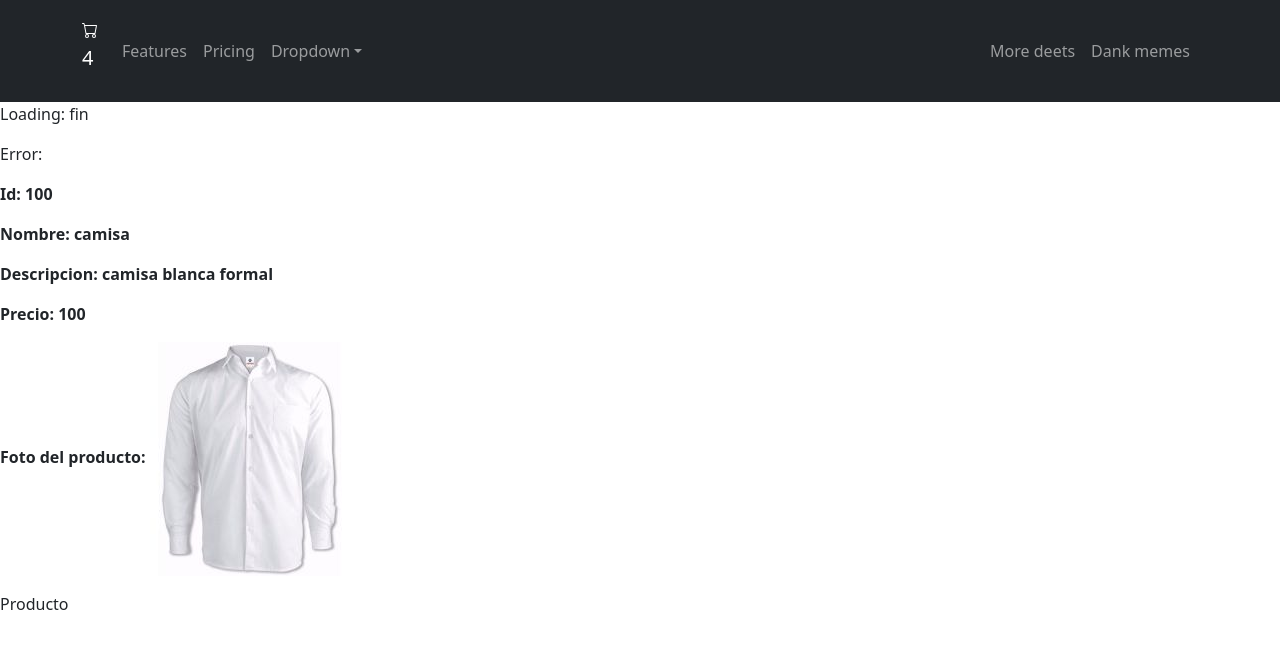
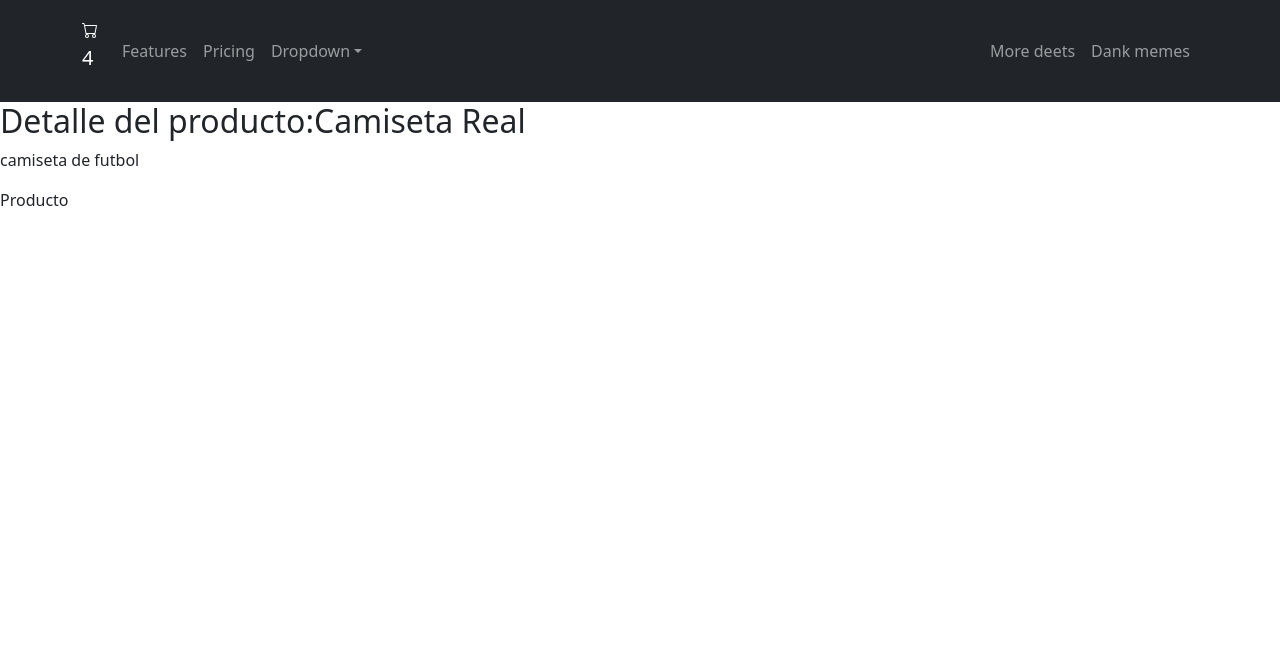
Before and after one commit to ZGMauri/AppReact, a React (Create React App) app: page / in a window 1280 px wide. Shown: the top 648 px of the page. Built offline with nearby package versions, Linux system fonts and the light colour scheme.

Commit message:
listado de un prodcuto

```diff
--- a/src/components/ItemDetail/ItemDetail.jsx
+++ b/src/components/ItemDetail/ItemDetail.jsx
@@ -1,12 +1,13 @@
 import React, {useState , useEffect} from 'react'
 import Item from './Item'
 
-export default function ItemList({item}) {
+const ItemDetail = ({producto}) => {
   return (
     <div>
-    {item.map((mapeado) =>(
-          <Item itemProp = {mapeado}/>
-      ))}
+      <h2>Detalle del producto:{producto.name}</h2>
+      <p>{producto.description}</p>
     </div>
   )
 }
+
+export default ItemDetail
--- a/src/components/ItemDetail/ItemDetailContainer.jsx
+++ b/src/components/ItemDetail/ItemDetailContainer.jsx
@@ -1,39 +1,19 @@
 import React, {useState , useEffect} from 'react'
+import { data } from '../../mock/DataBase';
 import ItemDetail from './ItemDetail';
-import fotoCamisa from '../../img/camisa.jpg';
 
-
-export default function ItemDetailContainer() {
-  const [loading, setLoading] = useState(true);
-  const [producto, setProducto] = useState([]);
-  const [error, setError] = useState('');
-
-  useEffect (() => {
-    const getItem = new Promise((resolve, reject) => {
-       setTimeout(() => {
-          resolve ([
-            {id: 100, title: 'camisa', description: 'camisa blanca formal', price: 100, pictureURL: <img src={ fotoCamisa } alt='algo'></img> },
-          ]);
-       }, 2000);
-    })
-
-  getItem
-    .then ((res) =>{
-      setProducto(res)
-    })
-    .catch ((err) =>{
-      setError (err)
-    })
-    .finally (() =>{
-      setLoading(false)
-    })
-  }, [])
-
+const ItemDetailContainer = () => {
+  const[producto, setProducto]= useState({})
+  useEffect(()=>{
+    data
+    .then((res)=> setProducto(res[0]))
+  },[])
+  console.log('producto', producto)
   return (
     <div>
-      <p>Loading: {loading ? 'loading..' : 'fin'}</p>
-      <p>Error: {error ? error : null}</p>
-      <ItemDetail item = {producto}/>
+      <ItemDetail producto={producto}/>
     </div>
   )
 }
+
+export default ItemDetailContainer
--- /dev/null
+++ b/src/mock/DataBase.jsx
@@ -0,0 +1,19 @@
+const productos = [
+    {id: '1', name: 'Camiseta Real', description: 'camiseta de futbol'},
+    {id: '2', name: 'Camiseta Barca', description: 'camiseta de futbol'},
+    {id: '3', name: 'Camiseta PSG', description: 'camiseta de futbol'},
+    {id: '4', name: 'Camiseta Arsenal', description: 'camiseta de futbol'},
+    {id: '5', name: 'Camiseta Milan', description: 'camiseta de futbol'}
+]
+
+export const data = new Promise ((resolve, reject) =>{
+
+    let condition = true
+    setTimeout(()=>{
+        if(condition){
+            resolve(productos)
+        }else {
+            reject('salio mal')
+        }
+    },2000)
+})
```
